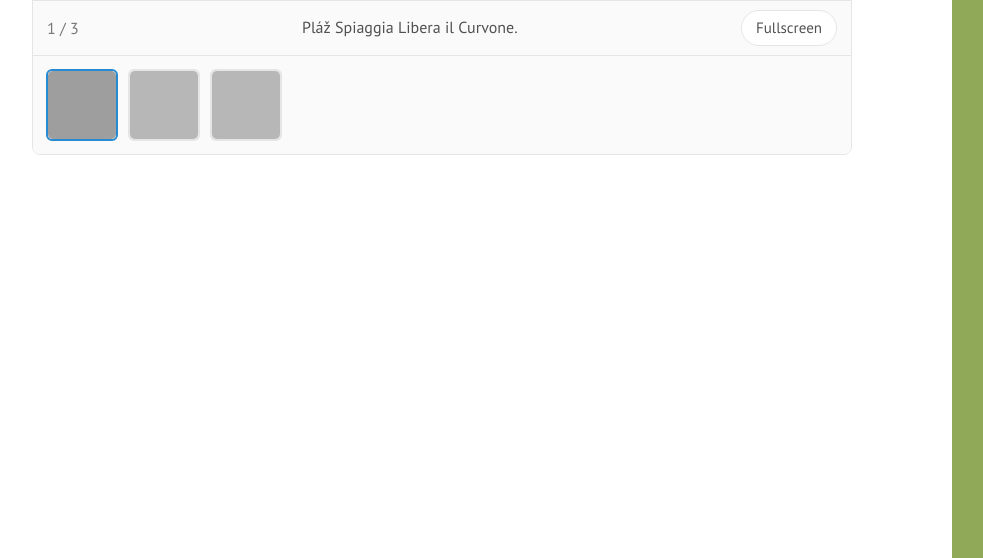
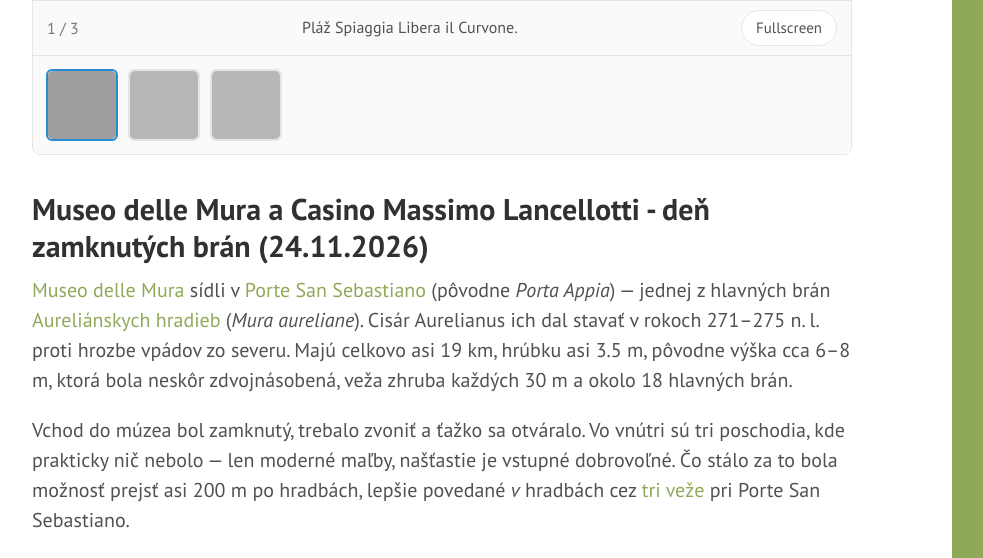
Before and after one commit to xtrojak/xtrojak.github.io, a Jekyll site: the page built from _posts/2026-11-01-rome.md, in a window 1280 px wide and 1400 px high, scrolled down 24807 px. Shown: the part 315-873 px from the top of the window, without its empty margins (48-1031 px from the left). Built offline with Jekyll 4.4.1, drawn with Linux system fonts in a browser that asks for light colours; some web fonts are replaced; a style sheet for code colours, icons or effects is not loaded; some of the changed text lies outside the part shown; grey boxes are pictures that could not be loaded.

Commit message:
Rome: locked gates

```diff
--- a/_posts/2026-11-01-rome.md
+++ b/_posts/2026-11-01-rome.md
@@ -54,7 +54,9 @@ Mapa miest, ktoré som navštívil — kliknutím vyberiete bod (zoznam priblí
   {"date":"2026-11-22","title":"Palazzo Massimo","lat":41.90130,"lng":12.49866,"anchor":"#altemps-massimo"},
   {"date":"2026-11-23","title":"Spiaggia Libera il Curvone","lat":41.72571,"lng":12.28568,"anchor":"#ostia-gianicolo"},
   {"date":"2026-11-23","title":"Fontana dell'Acqua Paola","lat":41.88881,"lng":12.46429,"anchor":"#ostia-gianicolo"},
-  {"date":"2026-11-23","title":"Janiculum / Gianicolo","lat":41.89667,"lng":12.46162,"anchor":"#ostia-gianicolo"}
+  {"date":"2026-11-23","title":"Janiculum / Gianicolo","lat":41.89667,"lng":12.46162,"anchor":"#ostia-gianicolo"},
+  {"date":"2026-11-24","title":"Museo delle Mura / Porta San Sebastiano","lat":41.87353,"lng":12.50165,"anchor":"#mura-casino"},
+  {"date":"2026-11-24","title":"Casino Massimo Lancellotti","lat":41.88853,"lng":12.50573,"anchor":"#mura-casino"}
 ]
 </script>
 </div>
@@ -355,6 +357,20 @@ Poobede vychádzka na [Janiculum](https://en.wikipedia.org/wiki/Janiculum) (*Gia
   <img src="https://lh3.googleusercontent.com/pw/AP1GczO9GY2IQ5_gv4LIUGVMujeLOfuCbskC5eXQ7ZZSF5XTdUkUshAe6kJPdYOcNSBAptrjIoMl9vtQdKwOJiSw2aoFo4AJf7CSkXd-RusI5JZ-qu_I-bMQBT4fUc4PTct7P3aUNNnHH6HsIL0S3q7RxHABtw=w3600-h2026-s-no" alt="Výhľad z Janicula" data-caption="Výhľad z Janicula.">
 </div>
 
+## Museo delle Mura a Casino Massimo Lancellotti - deň zamknutých brán (24.11.2026) {#mura-casino}
+
+[Museo delle Mura](https://www.museodellemuraroma.it/en/informazioni_pratiche/orari_e_indirizzi) sídli v [Porte San Sebastiano](https://en.wikipedia.org/wiki/Porta_San_Sebastiano) (pôvodne *Porta Appia*) — jednej z hlavných brán [Aureliánskych hradieb](https://en.wikipedia.org/wiki/Aurelian_Walls) (*Mura aureliane*). Cisár Aurelianus ich dal stavať v rokoch 271–275 n. l. proti hrozbe vpádov zo severu. Majú celkovo asi 19 km, hrúbku asi 3.5 m, pôvodne výška cca 6–8 m, ktorá bola neskôr zdvojnásobená, veža zhruba každých 30 m a okolo 18 hlavných brán.
+
+Vchod do múzea bol zamknutý, trebalo zvoniť a ťažko sa otváralo. Vo vnútri sú tri poschodia, kde prakticky nič nebolo — len moderné maľby, našťastie je vstupné dobrovoľné. Čo stálo za to bola možnosť prejsť asi 200 m po hradbách, lepšie povedané *v* hradbách cez [tri veže](https://museovirtualedellemura.romasitounesco.it/en/porta-san-sebastiano-the-first-tower/) pri Porte San Sebastiano.
+
+<div class="photo-gallery">
+  <img src="https://lh3.googleusercontent.com/pw/AP1GczN-HK4f1Sj8sYeG0Sevzc8rox5DipFouo1cQnnwFOdh8WkZAAqcW4z-mVidGTddkbbkuAJqpNA8tL1004kVHflwczR5597ye0gQ9wolYlcReicgrGaXlOAVwQsuwCDfBKFqRz4mjuTgrTzqwyBGQHObcA=w1146-h2036-s-no" alt="Porta San Sebastiano" data-caption="Hradby s pohľadom na Porta San Sebastiano.">
+  <img src="https://lh3.googleusercontent.com/pw/AP1GczN7UUyQbz1vTpbZQD2a3_TNDRCP914WBkc_0jb_ZBXE1BWOBFUGAgGQFaXEiJCZArVAV5U1H-rZ4oG6g_wsl4WHGRdb0a8njpTpVbscOh8qFKbEpZjxelJE1nUIsxU711n8LXwpExzWsZlAn6ZBsTifkA=w1146-h2036-s-no" alt="Vo vnútri hradieb" data-caption="Vo vnútri hradieb.">
+  <img src="https://lh3.googleusercontent.com/pw/AP1GczPzdIV5JKUCqeptJAl_wlIDFOG5NfSi16XEw_qNm1KVkcxnINQwlfzNe6DE8HpPnWQSu9kcYkSh3A-9vY3TKxuceinLFneaAESFkUoaXwXXKn7l-CNxRqvzZE_PVZyFe6IrSq34Qfa1lVjPO4zET5CRJw=w1146-h2036-s-no" alt="Casino Massimo Lancellotti" data-caption="Vo vnútri Casino Massimo Lancellotti.">
+</div>
+
+[Casino Massimo Lancellotti](https://www.turismoroma.it/en/page/following-dante%E2%80%99s-footsteps-seven-places-visit-rome) vo [Ville Giustiniani Massimo](https://www.estateromana.com/en/rome/trip-planner/villa-giustiniani-massimo-al-laterano/) pri Lateráne: zvonku treba zazvoniť na bráne a dnu sú sprístupnené len tri miestnosti. V 19. storočí ich vyzdobili nemeckí *Nazareni* freskami podľa talianskej literatúry — Danteho *Božská komédia*, Ariostov *Orlando Furioso* a Tassova *Gerusalemme liberata*.
+
 <script src="https://unpkg.com/leaflet@1.9.4/dist/leaflet.js" integrity="sha256-20nQCchB9co0qIjJZRGuk2/Z9VM+kNiyxNV1lvTlZBo=" crossorigin=""></script>
 <script src="{{ "/public/js/visit-map.js" | relative_url }}"></script>
 <script src="{{ "/public/js/photo-gallery.js" | relative_url }}"></script>
```
